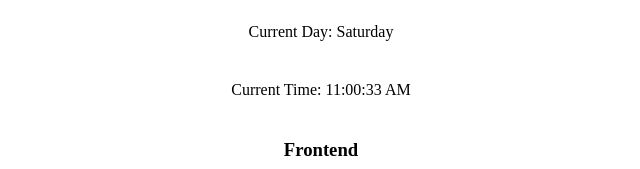
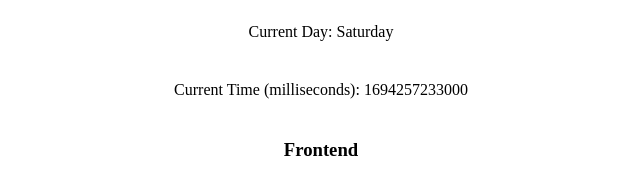
Before and after one commit to Omonayeg/hngx-task-one, a plain HTML site: page index.html in a window 1280 px wide. Shown: the part 217-386 px from the top of the page, without its empty margins (319-959 px from the left). Drawn offline with Linux system fonts and the light colour scheme.

Commit message:
Update index.html
updated the time to milliseonds

```diff
--- a/index.html
+++ b/index.html
@@ -44,10 +44,11 @@
           undefined,
           options
         );
-        const formattedTime = currentDate.toLocaleTimeString();
+        const formattedTime = currentDate.getTime();
+
 
         dayElement.textContent = `Current Day: ${formattedDate}`;
-        timeElement.textContent = `Current Time: ${formattedTime}`;
+        timeElement.textContent = `Current Time (milliseconds): ${formattedTime}`;
       }
 
       // Update the date and time initially and then refresh it every second.
```
